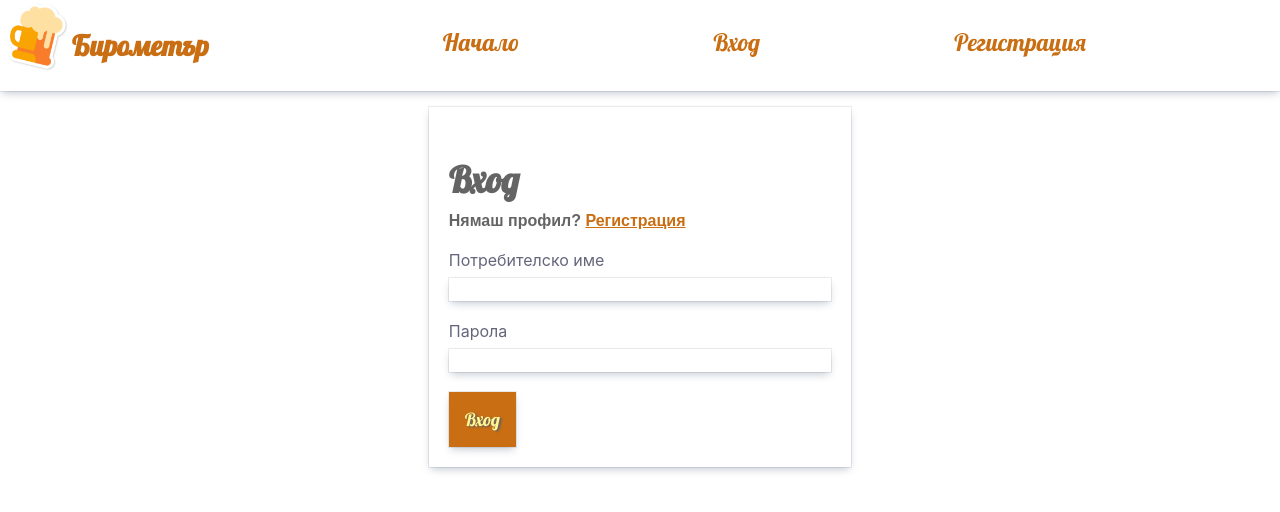
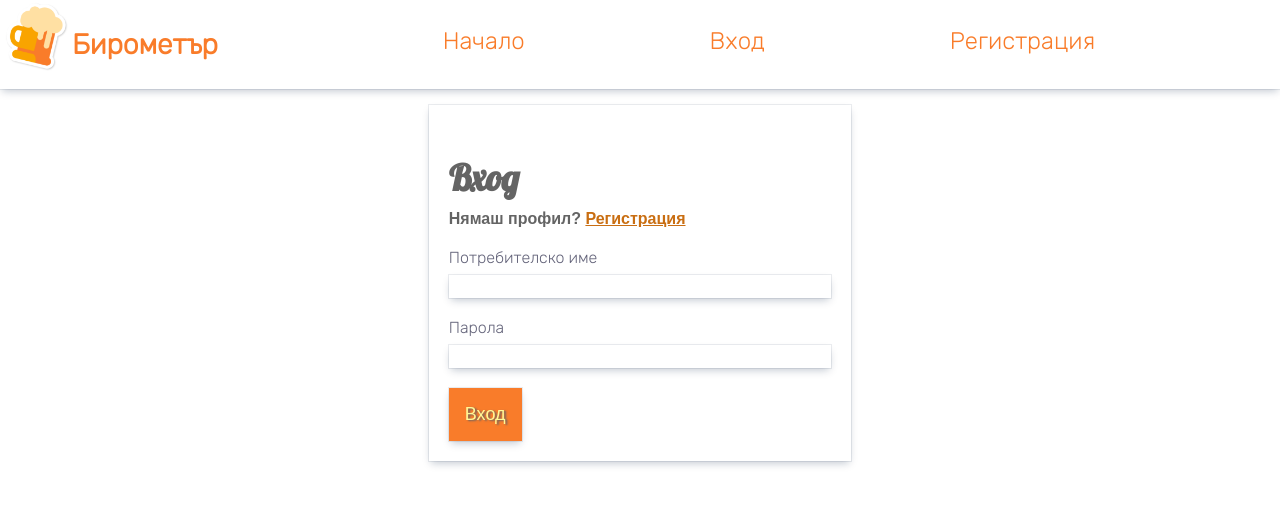
Before and after one commit to entropy88/beer-project, a React (Create React App) app: page /login in a window 1280 px wide. Shown: the top 512 px of the page. Built offline with nearby package versions, Linux system fonts and the light colour scheme.

Commit message:
simplified UI

```diff
--- a/src/App.css
+++ b/src/App.css
@@ -1,15 +1,15 @@
-@import url('https://fonts.googleapis.com/css2?family=Lobster&display=swap');
+@import url('https://fonts.googleapis.com/css2?family=Rubik:wght@300&display=swap');
 
 body{
   color:rgb(37, 36, 36);
+  font-family: 'Rubik', sans-serif;
 }
 
 .mainHeader{
-  color:#C96E12;
+  color:#F97C2A;
   text-shadow: 2px 1px 2px rgba(99, 99, 99, 1);
   display:flex;
   align-items: center;
-
 }
 
 .headerImg{
@@ -17,12 +17,9 @@ body{
   max-height: 72px;
 }
 
-h1{
-  font-family: 'Lobster',serif;
-}
 
 button{
-  background-color: #C96E12;
+  background-color: #F97C2A;
   color:#FFF897;
   text-shadow: 2px 1px 2px rgba(99, 99, 99, 1);
   font-size: 18px;
--- a/src/components/BeerDetails/BeerDetails.module.css
+++ b/src/components/BeerDetails/BeerDetails.module.css
@@ -83,10 +83,10 @@ h3{
     align-items: flex-end;
 }
 
+.on {
+    background-color: #F97C2A;
+  }
 
-.on {
-    background-color: #C96E12;
+.off {
+    background-color: #FFE0A3;
   }
-  .off {
-    background-color: #FFF897;
-  }
--- a/src/components/CreateRecord/CreateRecord.module.css
+++ b/src/components/CreateRecord/CreateRecord.module.css
@@ -1,22 +1,17 @@
-@import url('https://fonts.googleapis.com/css2?family=Lobster&display=swap');
-@import url("https://use.fontawesome.com/releases/v5.13.0/css/all.css");
-
 
 .createForm{
   display: flex;
   max-width: 60%;
   margin:16px auto;
   flex-direction: column;
-  background-color: #C96E12;
   padding:24px;
   box-shadow: rgba(9, 30, 66, 0.25) 0px 4px 8px -2px, rgba(9, 30, 66, 0.08) 0px 0px 0px 1px;
-  color:white;
+  color:rgb(37, 36, 36);
 }
 
 .createSelect{
   margin-top: 16px;
   margin-bottom:16px;
-  background-color: #FFF897;
   font-size: 18px;
   padding: 16px;
   border:none;
@@ -25,7 +20,6 @@
 }
 
 .createInput{
-    background-color: #FFF897;
     font-size: 18px;
     padding: 16px;
     border:none;
@@ -39,9 +33,6 @@
     text-align: center;
 }
 
-button{
-    font-family: 'Lobster', serif;
-}
 
 .rating{
     margin-top: 16px;
@@ -52,8 +43,8 @@ button{
 }
 
 .on {
-    background-color: #C96E12;
+    background-color: #F97C2A;
   }
   .off {
-    background-color: #FFF897;
+    background-color: #FFE0A3;
   }
--- a/src/components/Navigation/Navigation.module.css
+++ b/src/components/Navigation/Navigation.module.css
@@ -1,4 +1,3 @@
-@import url('https://fonts.googleapis.com/css2?family=Lobster&display=swap');
 
 nav{
   display: flex;
@@ -19,12 +18,11 @@ nav{
 .logo{
   display: flex;
   font-size: 24px;
-  color:#C96E12;
+  color:#F97C2A;
 }
 
 .topNav li a{
     font-size: 24px;
-    color:#C96E12;
-    font-family: 'Lobster', serif ;
+    color:#F97C2A;
     text-decoration: none;
 }
--- a/src/components/Profile/Profile.module.css
+++ b/src/components/Profile/Profile.module.css
@@ -14,10 +14,10 @@
     display: flex;
     justify-content: space-between;
     padding:16px;
-    background-color: #C96E12;
+    background-color: #F97C2A;
     margin-bottom: 0px;
+}
 
-}
 li{
     list-style-type: none;
     padding-bottom: 8px;
--- a/src/components/UpdateRecord/UpdateRecord.module.css
+++ b/src/components/UpdateRecord/UpdateRecord.module.css
@@ -1,24 +1,16 @@
-@import url('https://fonts.googleapis.com/css2?family=Lobster&display=swap');
-@import url("https://use.fontawesome.com/releases/v5.13.0/css/all.css");
-
-
 .createForm{
-
     display: flex;
     max-width: 60%;
     margin:16px auto;
     flex-direction: column;
-    background-color: #C96E12;
+    box-shadow: rgba(9, 30, 66, 0.25) 0px 4px 8px -2px, rgba(9, 30, 66, 0.08) 0px 0px 0px 1px;
+    color:rgb(37, 36, 36);
     padding:24px;
-    border-radius: 24px;
-    border: 1px solid rgb(100, 100, 100);
-    color:white;
 }
 
 .createSelect{
     margin-top: 16px;
     margin-bottom:8px;
-    background-color: #FFF897;
     font-size: 18px;
     padding: 16px;
     border:none;
@@ -26,10 +18,7 @@
     color:rgb(100, 100, 100);
 }
 
-
-
 .createInput{
-    background-color: #FFF897;
    font-size: 18px;
    padding: 16px;
    border:none;
@@ -49,16 +38,9 @@
     flex-wrap: wrap;
 }
 
-.packaging_item{
-    flex-basis: 30%;
- }
 
 .stars{
     display: flex;
-}
-
-button{
-    font-family: 'Lobster', serif;
 }
 
 .rating{
@@ -70,8 +52,8 @@ button{
 }
 
 .on {
-    background-color: #C96E12;
+    background-color: #F97C2A;
   }
   .off {
-    background-color: #FFF897;
+    background-color: #FFE0A3;
   }
```
Lines whose indentation alone changed are shown as unchanged.
